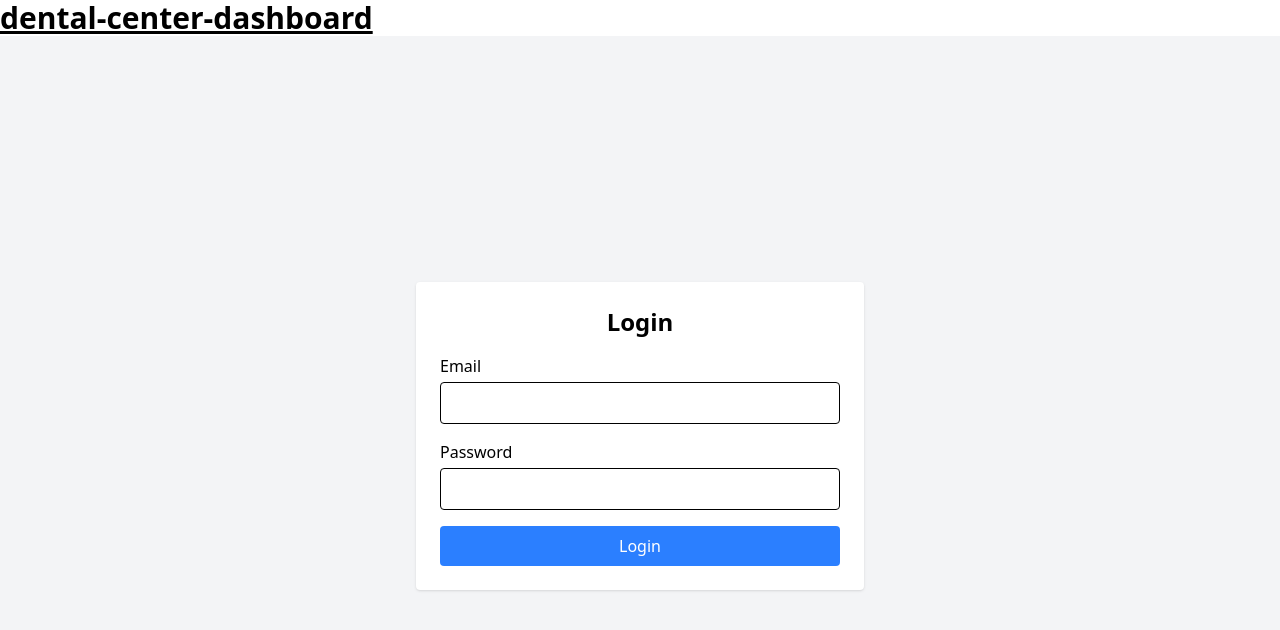
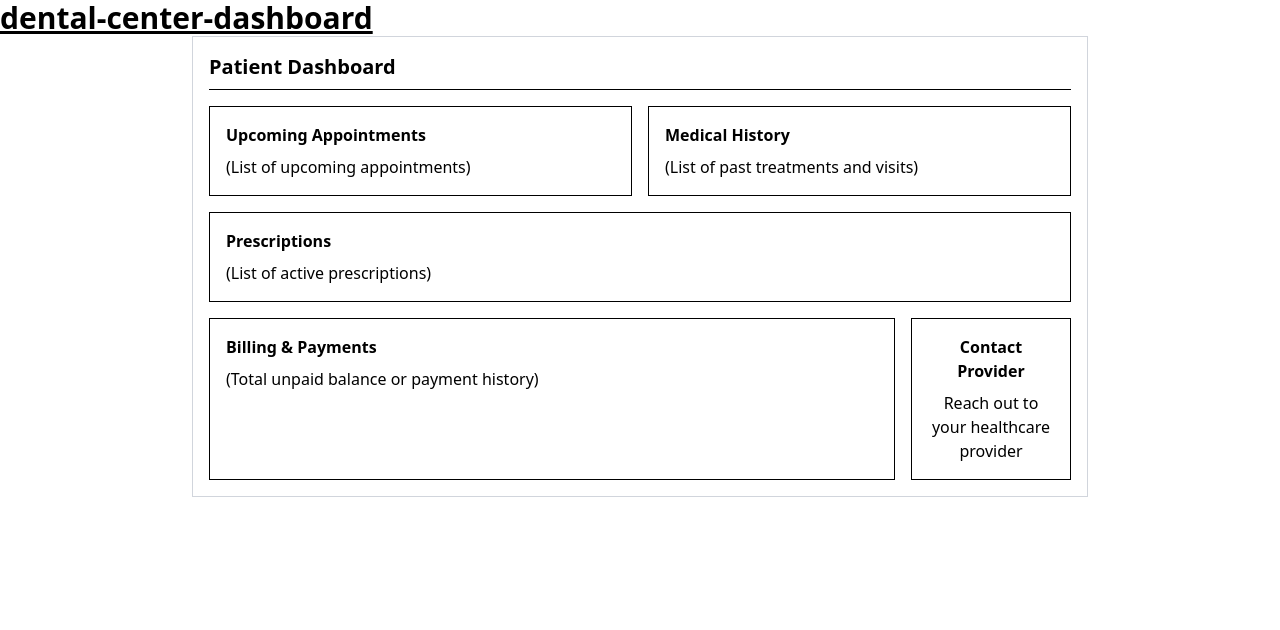
Before and after one commit to sagardubey14/dental-center-dashboard, a React (Vite) app: page /patient/dashboard in a window 1280 px wide. Shown: the top 630 px of the page. Built offline with nearby package versions, Linux system fonts and the light colour scheme.

Commit message:
Dashboard blueprint

```diff
--- a/src/App.jsx
+++ b/src/App.jsx
@@ -1,12 +1,14 @@
 import React from "react";
 import { AppProvider } from "./context/AppContext";
 import Auth from "./Components/Auth";
+import AppRoutes from "./Components/AppRoutes";
 
 function App() {
   return (
     <AppProvider>
       <h1 className="text-3xl font-bold underline">dental-center-dashboard</h1>
-      <Auth />
+      {/* <Auth /> */}
+      <AppRoutes />
     </AppProvider>
   );
 }
--- /dev/null
+++ b/src/Components/AdminDashboard.jsx
@@ -0,0 +1,38 @@
+
+
+export default function AdminDashboard() {
+  return (
+    <div className="p-4 border border-gray-300 max-w-4xl mx-auto">
+      <h1 className="text-xl font-semibold mb-4 border-b pb-2">Dashboard</h1>
+
+      <div className="flex gap-4 mb-4">
+        <div className="flex-1 border p-4">
+          <h2 className="font-semibold mb-2">Next 10 Appointments</h2>
+          <p>(List of upcoming)</p>
+        </div>
+
+        <div className="flex-1 border p-4">
+          <h2 className="font-semibold mb-2">Top Patients</h2>
+          <p>(List of top patients)</p>
+        </div>
+      </div>
+
+      <div className="border p-4 mb-4">
+        <h2 className="font-semibold mb-2">Pending/Completed Treatments</h2>
+        <p>(List of pending/completed tasks)</p>
+      </div>
+
+      <div className="flex gap-4">
+        <div className="border p-4 flex-1">
+          <h2 className="font-semibold mb-2">Revenue</h2>
+          <p>(Total)</p>
+        </div>
+
+        <div className="border p-4 w-40 text-center">
+          <h2 className="font-semibold mb-2">Add New</h2>
+          <p>Patient</p>
+        </div>
+      </div>
+    </div>
+  );
+}
--- /dev/null
+++ b/src/Components/AppRoutes.jsx
@@ -0,0 +1,56 @@
+import { BrowserRouter as Router, Routes, Route, Navigate, Outlet } from "react-router-dom";
+import Auth from "./Auth";
+import AdminDashboard from "./AdminDashboard";
+import PatientManagement from "./PatientManagement";
+import PatientDashboard from "./PatientDashboard";
+
+const AdminDashboardLayout = () => <Outlet />;
+const PatientDashboardLayout = () => <Outlet />;
+const PatientManagementLayout = () => <Outlet />;
+const AppointmentManagementLayout = () => <Outlet />;
+const CalendarViewLayout = () => <Outlet />;
+const PatientViewLayout = () => <Outlet />;
+
+export default function AppRoutes() {
+  return (
+    <Router>
+      <Routes>
+        <Route path="/login" element={<Auth />} />
+
+        <Route path="/admin/dashboard" element={<AdminDashboard />}>
+          <Route index element={<div>Admin Dashboard</div>} />
+        </Route>
+
+        <Route path="/patient/dashboard" element={<PatientDashboard />}>
+          <Route index element={<div>Patient Dashboard</div>} />
+        </Route>
+
+        <Route path="/admin/patients" element={<PatientManagement  />}>
+          <Route index element={<div>Patient Management</div>} />
+          <Route path="edit/:patientId" element={<div>Edit Patient Info</div>} />
+          <Route path="delete/:patientId" element={<div>Delete Patient</div>} />
+        </Route>
+
+        <Route path="/admin/appointments" element={<AppointmentManagementLayout />}>
+          <Route index element={<div>Appointment / Incident Management</div>} />
+          <Route path="edit/:appointmentId" element={<div>Edit Appointment</div>} />
+          <Route path="add-cost/:appointmentId" element={<div>Add Cost / Treatment Details</div>} />
+          <Route path="uploads/:appointmentId" element={<div>File Uploads</div>} />
+        </Route>
+
+        <Route path="/admin/calendar" element={<CalendarViewLayout />}>
+          <Route index element={<div>Calendar View</div>} />
+        </Route>
+
+        <Route path="/patient/view" element={<PatientViewLayout />}>
+          <Route index element={<div>Patient View - Dashboard</div>} />
+          <Route path="appointments" element={<div>Upcoming Appointments</div>} />
+          <Route path="appointments/:appointmentId" element={<div>Appointment Details</div>} />
+        </Route>
+
+        <Route path="/" element={<Navigate to="/login" replace />} />
+        <Route path="*" element={<div>404 - Page Not Found</div>} />
+      </Routes>
+    </Router>
+  );
+}
--- /dev/null
+++ b/src/Components/NotificationPopup.jsx
@@ -0,0 +1,29 @@
+import { useEffect, useState } from "react";
+
+export default function NotificationPopup({ message, onClose }) {
+  const [visible, setVisible] = useState(false);
+
+  useEffect(() => {
+    const enterTimer = setTimeout(() => setVisible(true), 10);
+    return () => clearTimeout(enterTimer);
+  }, []);
+
+  const handleClose = () => {
+    setVisible(false);
+    setTimeout(onClose, 300);
+  };
+
+  return (
+    <div
+      className={`fixed top-4 left-1/2 -translate-x-1/2 transform transition-all duration-300 ease-in-out
+        px-6 py-3 rounded shadow text-white flex items-center justify-between gap-4
+        ${visible ? "opacity-100 translate-y-0" : "opacity-0 -translate-y-4"}
+        ${message.type === "success" ? "bg-green-500" : "bg-red-500"}`}
+    >
+      <span>{message.text}</span>
+      <button onClick={handleClose} className="text-white font-bold text-xl leading-none">
+        ×
+      </button>
+    </div>
+  );
+}
--- /dev/null
+++ b/src/Components/PatientDashboard.jsx
@@ -0,0 +1,38 @@
+import React from 'react'
+
+export default function PatientDashboard() {
+  return (
+    <div className="p-4 border border-gray-300 max-w-4xl mx-auto">
+      <h1 className="text-xl font-semibold mb-4 border-b pb-2">Patient Dashboard</h1>
+
+      <div className="flex gap-4 mb-4">
+        <div className="flex-1 border p-4">
+          <h2 className="font-semibold mb-2">Upcoming Appointments</h2>
+          <p>(List of upcoming appointments)</p>
+        </div>
+
+        <div className="flex-1 border p-4">
+          <h2 className="font-semibold mb-2">Medical History</h2>
+          <p>(List of past treatments and visits)</p>
+        </div>
+      </div>
+
+      <div className="border p-4 mb-4">
+        <h2 className="font-semibold mb-2">Prescriptions</h2>
+        <p>(List of active prescriptions)</p>
+      </div>
+
+      <div className="flex gap-4">
+        <div className="border p-4 flex-1">
+          <h2 className="font-semibold mb-2">Billing & Payments</h2>
+          <p>(Total unpaid balance or payment history)</p>
+        </div>
+
+        <div className="border p-4 w-40 text-center">
+          <h2 className="font-semibold mb-2">Contact Provider</h2>
+          <p>Reach out to your healthcare provider</p>
+        </div>
+      </div>
+    </div>
+  );
+}
```
Also changed, not shown: src/App.css (deleted).
